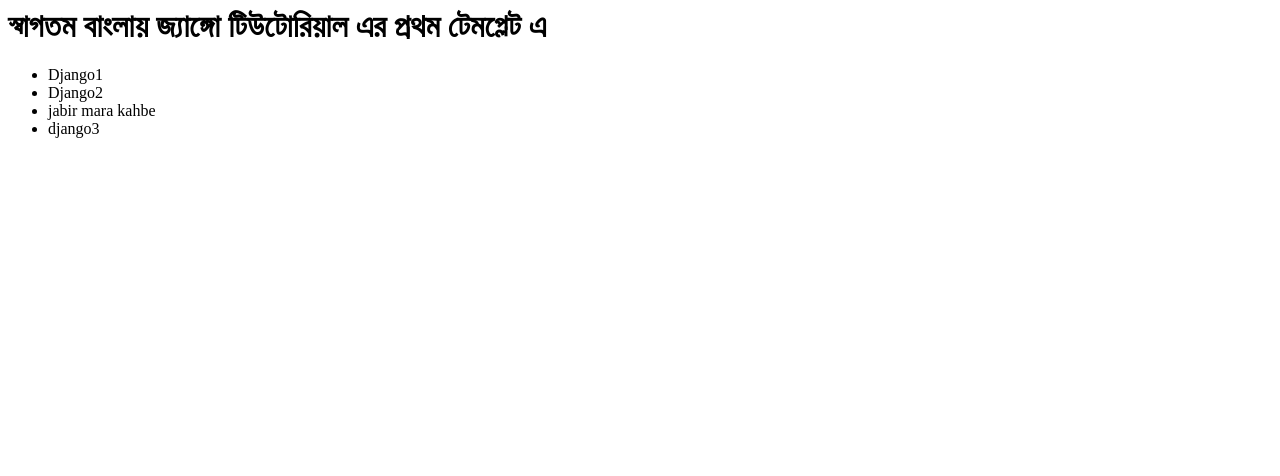
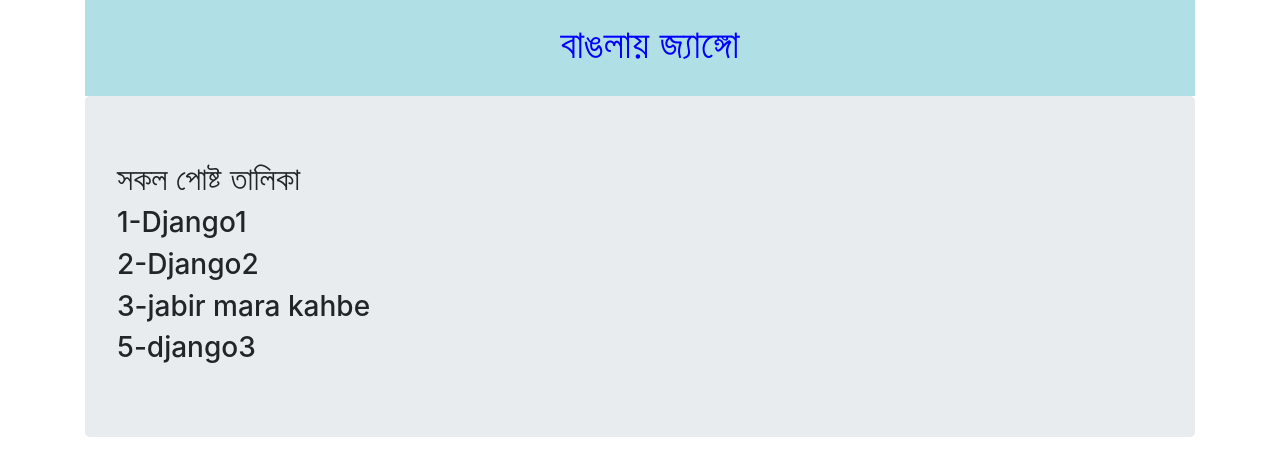
Before and after one commit to bhagyo/Django_works1, a Django app: page /post-list/ in a window 1280 px wide. Shown: the top 476 px of the page. Run offline with Django 3.2, Linux system fonts and the light colour scheme; data comes from the database, SQL or seed files in the repository; some libraries are stand-ins or nearby versions.

Commit message:
find a data with it's id ,making a function in views.py,add the url in urls.py(in main function), also making a dynamic html-link

```diff
--- a/amarproject/Template/all_post.html
+++ b/amarproject/Template/all_post.html
@@ -1,11 +1,24 @@
+<!DOCTYPE html>
 <html>
-   <head></head>
-   <body>
-       <h1>স্বাগতম বাংলায় জ্যাঙ্গো টিউটোরিয়াল এর প্রথম টেমপ্লেট এ </h1>
-       <ul>
-       {% for post in all_list %}
-           <li>{{ post.title }}</li>
-       {% endfor %}
-       </ul>
-   </body>
+<head>
+{% load static %}
+
+   <link href="{% static 'css/bootstrap.min.css' %}" rel="stylesheet">
+   <script src="{% static 'js/bootstrap.min.js' %}"></script>
+   <link rel="stylesheet" href="{% static 'style.css' %}">
+
+</head>
+<body>
+   <div class="container">
+      <div class="page-header page-header-custom">
+         <h1 class="text-center">বাঙলায় জ্যাঙ্গো </h1>
+      </div>
+      <div class="jumbotron">
+         <h2>সকল পোষ্ট তালিকা </h2>
+         {% for post in all_list %}
+              <h3>{{ post.pk }}-{{ post.title }}</h3>
+         {% endfor %}
+      </div>
+    </div>
+</body>
 </html>
--- /dev/null
+++ b/amarproject/Template/single-post.html
@@ -0,0 +1,3 @@
+<h2>{{ post_list.title }}</h2>
+
+<p>{{ post_list.description }}</p>
--- a/amarproject/amarproject/urls.py
+++ b/amarproject/amarproject/urls.py
@@ -17,11 +17,12 @@
 from django.urls import path
 from blog_post.views import home
 from student.views import page1
-from blog_post.views import post_list
+from blog_post.views import post_list, single_post
 
 urlpatterns = [
     path('admin/', admin.site.urls),
     path('home/', home, name='home'),
     path('page1/', page1, name='page1'),
     path('post-list/', post_list, name='post-list'),
+    path('single-post/<post_id>/', single_post, name='single-post'),
 ]
--- a/amarproject/blog_post/views.py
+++ b/amarproject/blog_post/views.py
@@ -11,3 +11,9 @@
 def post_list(request):
     all_list = Post.objects.all()
     return render(request, 'all_post.html', {'all_list': all_list})
+
+
+def single_post(request, post_id):
+    post = Post.objects.get(pk=post_id)
+    print(post)
+    return render(request, 'single-post.html', {'post_list': post})
```
